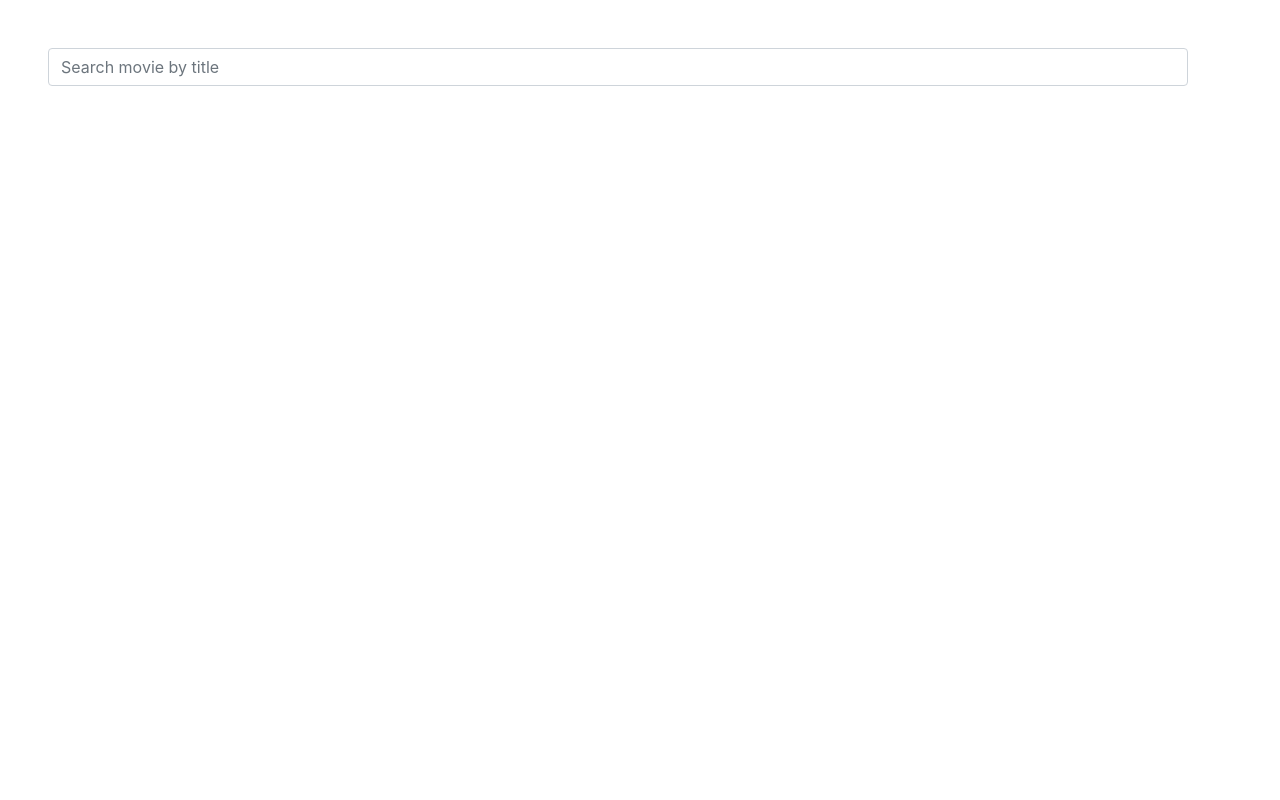
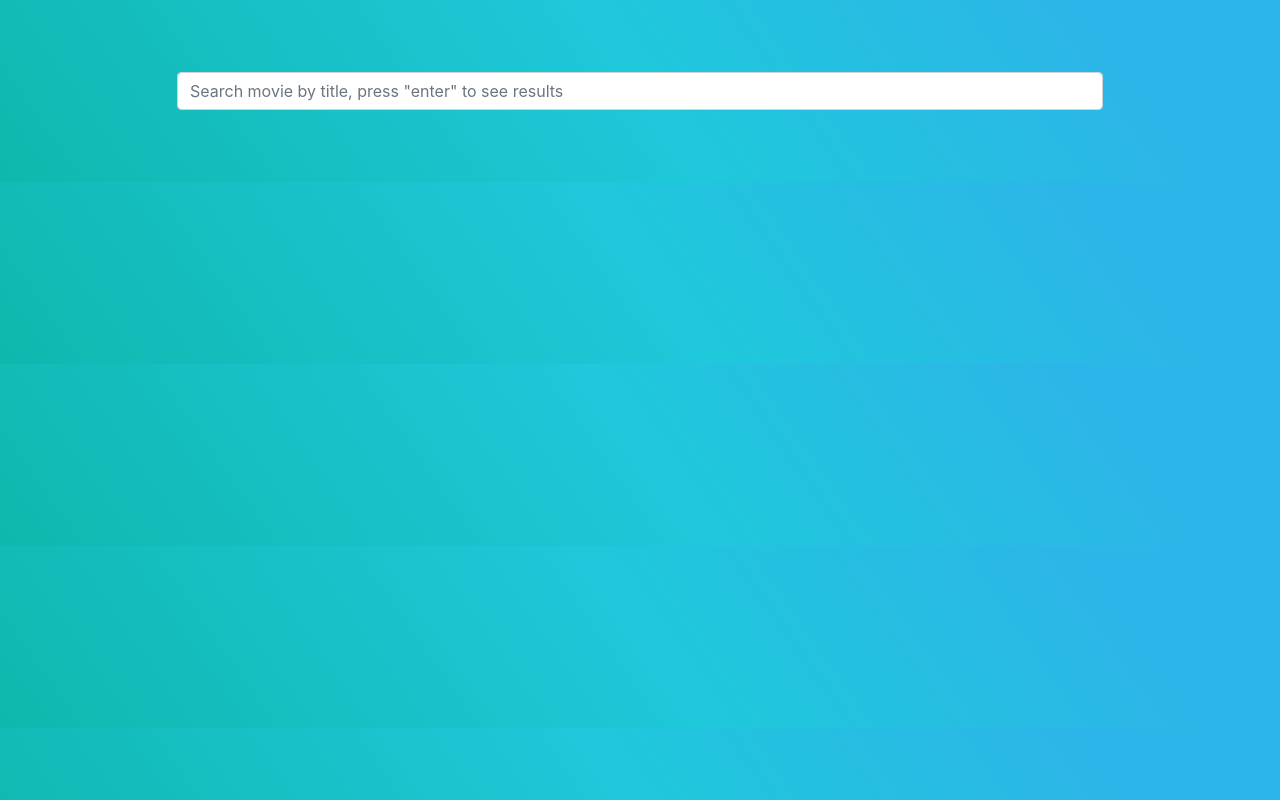
Before and after one commit to julienemo/thp_next_9, a plain HTML site: page index.html in a window 1280 px wide. Drawn offline with nearby package versions, Linux system fonts and the light colour scheme.

Commit message:
[add] background gradient color and center page

```diff
--- a/index.html
+++ b/index.html
@@ -26,10 +26,10 @@
         </div>
       </div>
     </div>
-    <main class='container mx-5 my-5'>
+    <main class='mx-5 my-5  align-self-center'>
       <div class='row my-4'>
         <form class='w-100'>
-          <input type="text" class="form-control" id="keyword" placeholder="Search movie by title">
+          <input type="text" class="form-control" id="keyword" placeholder='Search movie by title, press "enter" to see results'>
         </form>
       </div>
 
--- a/style.css
+++ b/style.css
@@ -1,3 +1,13 @@
+body {
+  max-height: 3000px; /* Used to enable scrolling */
+  background: linear-gradient(55deg, #0fb8ad 0%, #1fc8db 51%, #2cb5e8 85%);
+  display: flex;
+  flex-direction: column;
+}
+
+main{
+  width: 70%;
+}
 .poster {
   height: 290px;
   object-fit: contain;
@@ -14,7 +24,6 @@
   width: 100%;
   height: 100%;
   overflow: auto;
-  background-color: rgb(0,0,0);
   background-color: rgba(0,0,0,0.4);
 }
 
@@ -27,7 +36,6 @@
 .invisible {
   transform: translateY(50px);
   opacity: 0;
-
 }
 
 .title_text{
```
